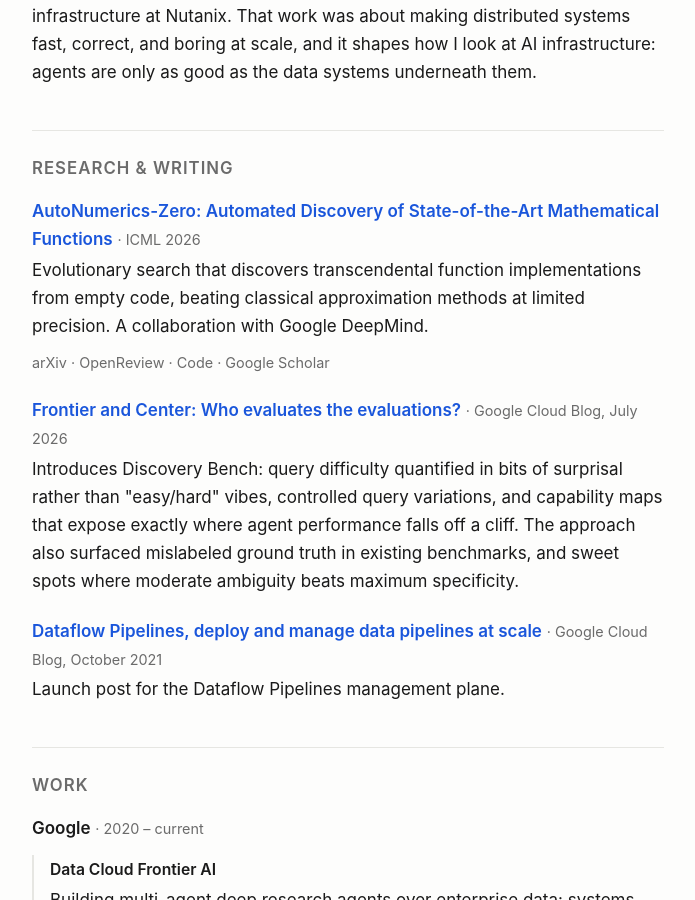
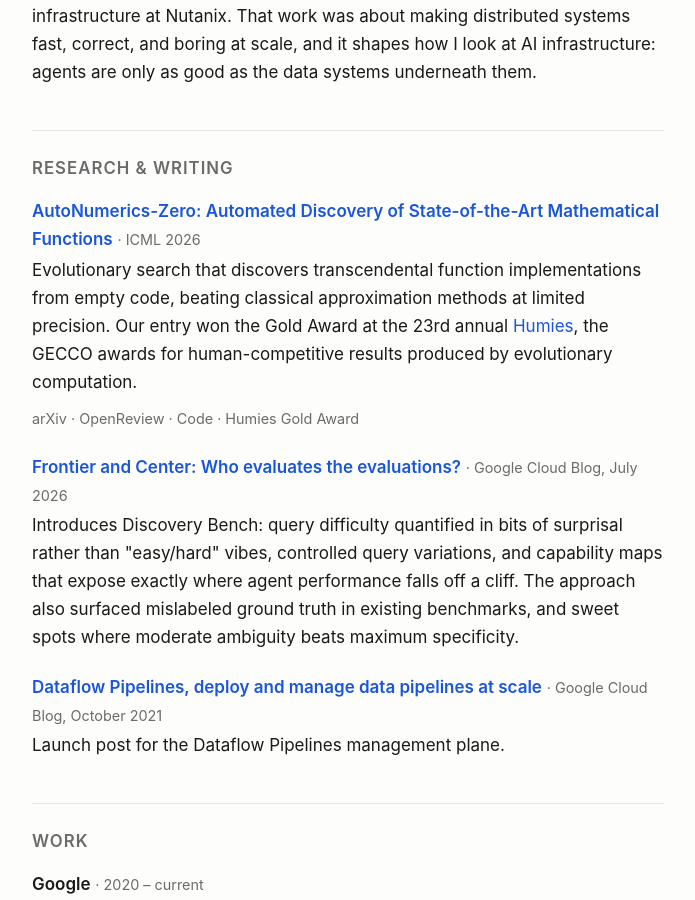
Before and after one commit to manavgarg/manavgarg.github.io, a Jekyll site: the page built from index.md, in a window 1280 px wide and 900 px high, scrolled down 480 px. Shown: the whole window, without its empty margins (292-987 px from the left). Built offline with Jekyll 4.4.1, drawn with Linux system fonts in a browser that asks for light colours.

Commit message:
AutoNumerics entry: add Humies Gold Award, drop Scholar link and DeepMind line
Co-Authored-By: Claude Fable 5 <noreply@anthropic.com>
Claude-Session: https://claude.ai/code/session_018dd1zrqycAwGyeE8kPugPE

```diff
--- a/index.md
+++ b/index.md
@@ -34,12 +34,15 @@ only as good as the data systems underneath them.
   <span class="meta">· ICML 2026</span>
   <p>Evolutionary search that discovers transcendental function
   implementations from empty code, beating classical approximation methods
-  at limited precision. A collaboration with Google DeepMind.</p>
+  at limited precision. Our entry won the Gold Award at the 23rd annual
+  <a href="https://www.human-competitive.org/23rd-annual-humies-awards-san-jose-costa-rica">Humies</a>,
+  the GECCO awards for human-competitive results produced by evolutionary
+  computation.</p>
   <p class="meta">
     <a href="https://arxiv.org/abs/2312.08472">arXiv</a> ·
     <a href="https://openreview.net/forum?id=n7F2nwPcYB">OpenReview</a> ·
     <a href="https://github.com/google-deepmind/autonumerics_zero">Code</a> ·
-    <a href="{{ site.scholar_url }}">Google Scholar</a>
+    <a href="https://www.human-competitive.org/23rd-annual-humies-awards-san-jose-costa-rica">Humies Gold Award</a>
   </p>
 </div>
 
```
Also changed, not shown: _posts/2026-07-13-autonumerics-zero-at-icml.md (+5 -0 lines).
